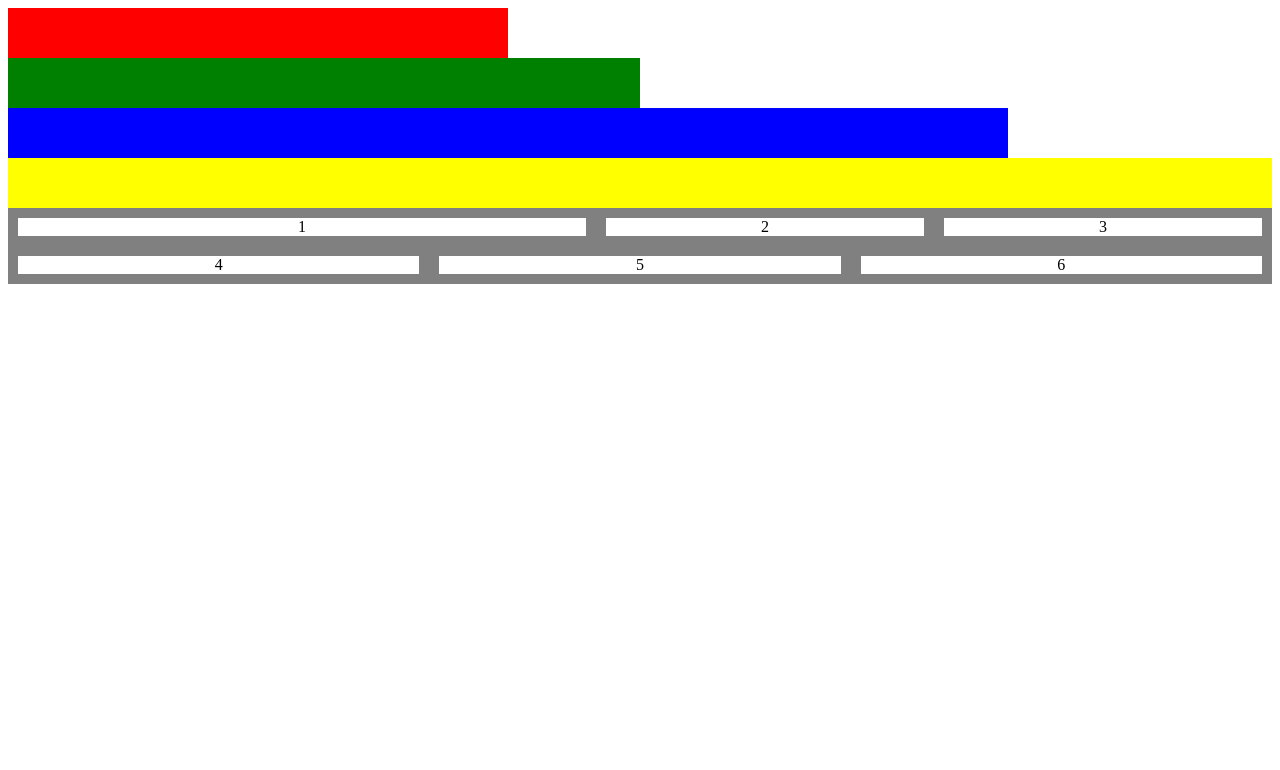
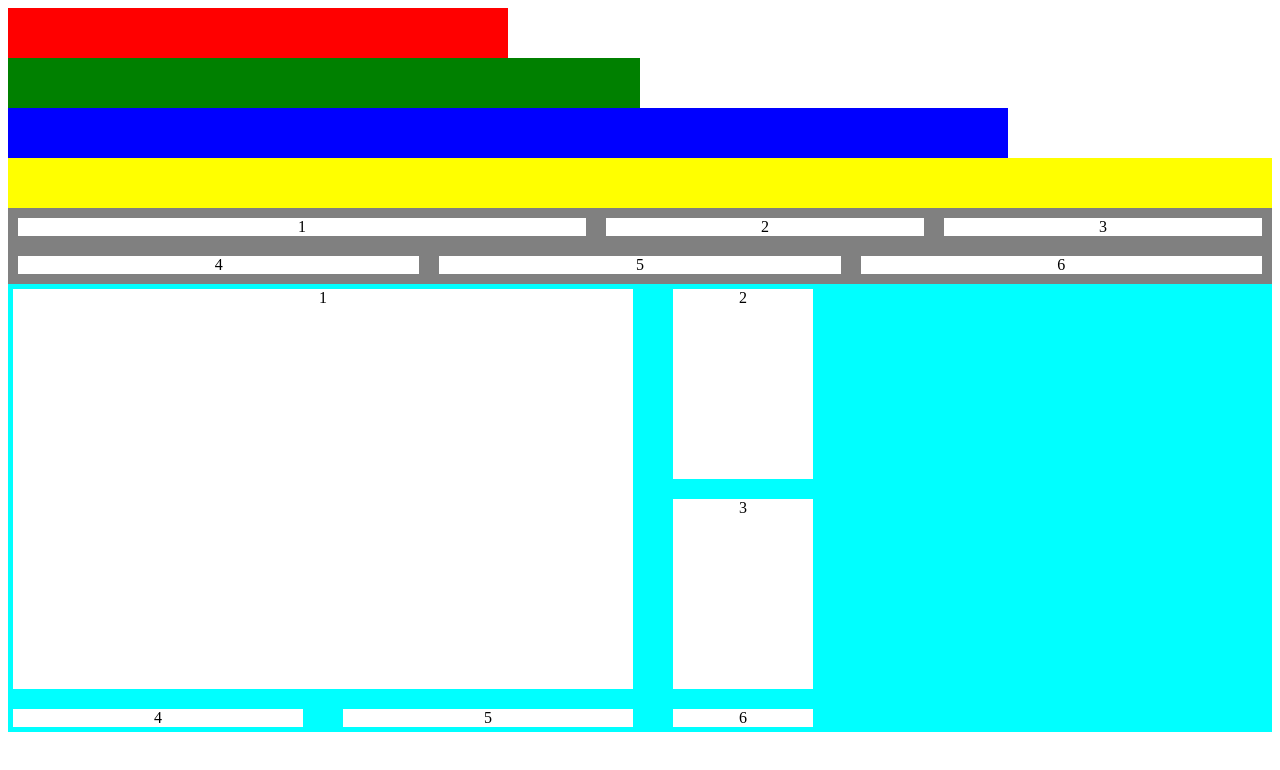
Before and after one commit to TheSoulPriest/dg-mmd-25, a plain HTML site: page responsive.html in a window 1280 px wide. Drawn offline with Linux system fonts and the light colour scheme.

Commit message:
new files-2

```diff
--- a/responsive.css
+++ b/responsive.css
@@ -33,7 +33,7 @@
 	flex-flow: wrap; /* this causes it to no longer scale (as written above), and instead wrap onto the next line */
 }
 
-p {
+.flexbox p {
 	background-color: white;
 	margin: 10px;
 	/* width: 150px; */
@@ -41,8 +41,29 @@ p {
 	flex: 1 1 250px; /* the 1 and 1 here is true/false for "flow-grow" & "flex-shrink" which can be seen as the numbers 5 and 6 are adjusing to grow or shrink as much it can. can conflict with "flex-wrap" */
 }
 
-.flexitem {
+#flexitem {
 	flex: 1 1 500px; /* "flex-flow: wrap" is letting this happen */
+}
+
+.grid {
+	background-color: aqua;
+	display: grid; /* inline-grid only takes up the space the elements occupy, while grid takes all of it. */
+	grid-template-columns: 300px 300px 150px; /* width. can also use 1fr or 2fr for fractions of the screen */
+	grid-template-rows: 200px 200px; /* height */
+	gap: 10px 30px /* space between elements, down then right */
+}
+
+.grid p {
+	background-color: white; /* white boxes, makes the "display: inline-grid" visible */
+	margin: 5px; /* space between the white boxes. can use this instead of gap, perhaps more intuitive + more control */
+	text-align: center;
+}
+
+#griditem {
+	/* grid-column: 1/ span 2; /* can also write "1/3" but is perhaps more confusing even if it means the same */
+	/* grid-row: 1/ span 2;
+	/* */
+	grid-area: 1/1/3/3; /* shorthand way, perhaps also confusing, but means the same as the above. start row, start column, end row, end column */
 }
 
 @media screen and (max-width : 500px ){ /* will only happen if this is true - when the max width is 500px */
--- a/responsive.html
+++ b/responsive.html
@@ -13,12 +13,21 @@
 	<div class="yellow"></div>
 
 <div class="flexbox"> <!-- flexible box layout - way to make elements "flexible" -->
-		<p class="flexitem">1</p> <!-- naming this item to modify it in the flexbox -->
+		<p id="flexitem">1</p> <!-- naming this item to modify it in the flexbox -->
 		<p>2</p>
 		<p>3</p>
 		<p>4</p>
 		<p>5</p>
 		<p>6</p>
-	</div>
+</div>
+
+<div class="grid"> <!-- css grid  -->
+	<p id="griditem">1</p>
+	<p>2</p>
+	<p>3</p>
+	<p>4</p>
+	<p>5</p>
+	<p>6</p>
+</div>
 </body>
 </html>
```
